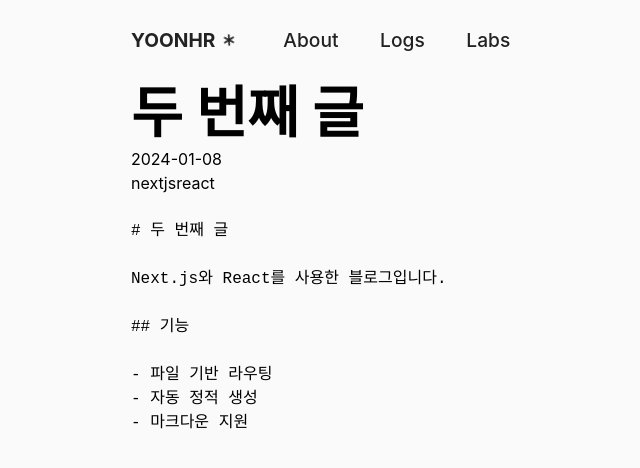
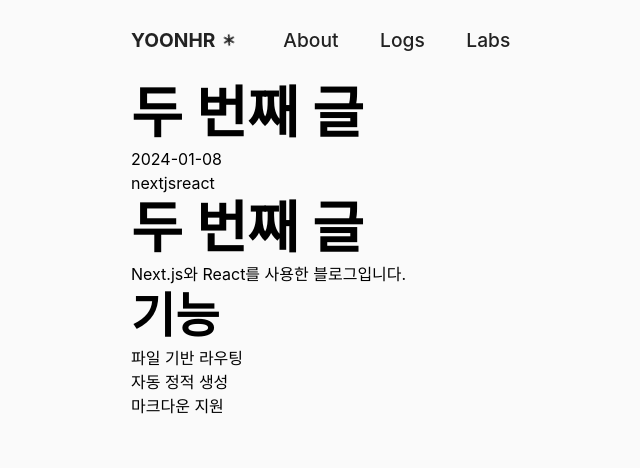
Before and after one commit to yoonhr7/yoonhr7.github.io, a Next.js app: page /logs/second-post in a window 1280 px wide. Shown: the top 468 px of the page, without its empty margins (141-781 px from the left). Built offline with nearby package versions, Linux system fonts and the light colour scheme; a web font is replaced by a local one.

Commit message:
set markdown

```diff
--- a/package.json
+++ b/package.json
@@ -14,6 +14,9 @@
     "next": "16.1.1",
     "react": "19.2.3",
     "react-dom": "19.2.3",
+    "react-markdown": "^10.1.0",
+    "rehype-raw": "^7.0.0",
+    "remark-gfm": "^4.0.1",
     "sass": "^1.97.2"
   },
   "devDependencies": {
--- a/posts/first-post.md
+++ b/posts/first-post.md
@@ -5,11 +5,9 @@
 tags: ["test", "blog"]
 ---
 
-# 첫 번째 글
+## 마크다운 사용
 
 안녕하세요! 이것은 테스트 글입니다.
-
-## 마크다운 사용
 
 마크다운으로 작성된 글이 자동으로 표시됩니다.
 
--- a/src/app/logs/[slug]/page.tsx
+++ b/src/app/logs/[slug]/page.tsx
@@ -1,5 +1,7 @@
 import { getPost, getPosts } from "@/lib/posts";
 import { notFound } from "next/navigation";
+import ReactMarkdown from "react-markdown";
+import remarkGfm from "remark-gfm";
 
 interface Props {
   params: Promise<{ slug: string }>;
@@ -34,8 +36,10 @@
             </div>
           )}
         </header>
-        <div>
-          <pre>{post.content}</pre>
+        <div className="markdown-content">
+          <ReactMarkdown remarkPlugins={[remarkGfm]}>
+            {post.content}
+          </ReactMarkdown>
         </div>
       </article>
     </div>
```
Also changed, not shown: 1 other file (tests, documents, lock files or other folders).
